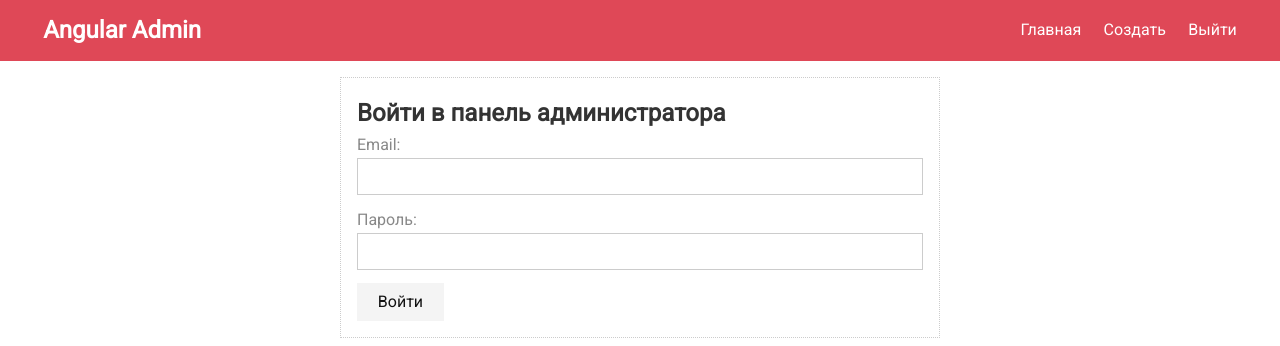
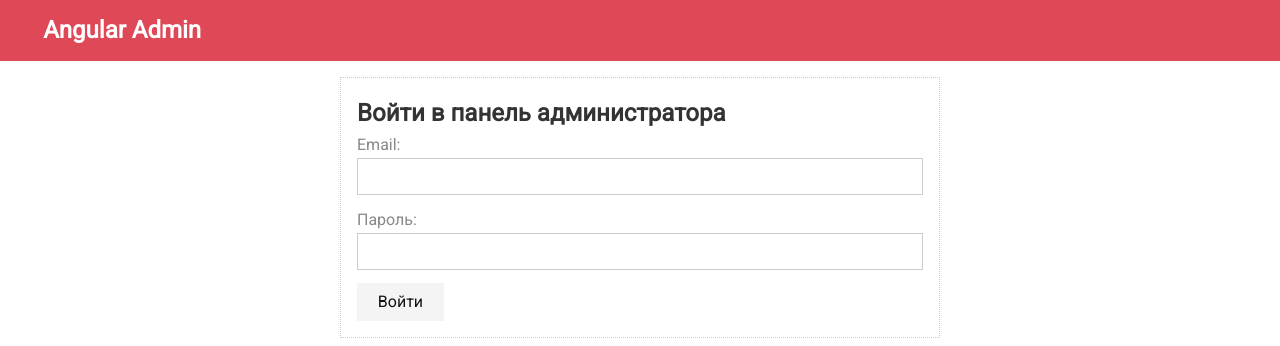
Before and after one commit to tysiachnyi/Blog, an Angular app: page /admin/login in a window 1280 px wide. Shown: the top 346 px of the page. Built offline with nearby package versions, Linux system fonts and the light colour scheme.

Commit message:
hide nav when not logged in

```diff
--- a/src/app/admin/login-page/login-page.component.ts
+++ b/src/app/admin/login-page/login-page.component.ts
@@ -48,7 +48,6 @@ export class LoginPageComponent implements OnInit {
       this.submitted = false;
     }, () => {
       this.submitted = false;
-    });
+    }, () => {this.submitted = false; });
   }
-
 }
--- a/src/app/admin/shared/components/admin-layout/admin-layout.component.html
+++ b/src/app/admin/shared/components/admin-layout/admin-layout.component.html
@@ -3,7 +3,7 @@
     <a routerLink="/">Angular Admin</a>
   </h1>
 
-  <ul>
+  <ul *ngIf="auth.isAuthenticated()">
     <li routerLinkActive="active">
       <a [routerLink]="['/admin', 'dashboard']">Главная</a>
     </li>
--- a/src/app/admin/shared/components/admin-layout/admin-layout.component.ts
+++ b/src/app/admin/shared/components/admin-layout/admin-layout.component.ts
@@ -1,6 +1,6 @@
 import {Component, OnInit} from '@angular/core';
 import {Router} from '@angular/router';
-import {AuthService} from "../../services/auth.service";
+import {AuthService} from '../../services/auth.service';
 
 @Component({
   selector: 'app-admin-layout',
@@ -10,7 +10,8 @@ import {AuthService} from "../../services/auth.service";
 export class AdminLayoutComponent implements OnInit {
 
   constructor(private router: Router,
-              private auth: AuthService) {
+              public auth: AuthService
+              ) {
   }
 
   ngOnInit() {
```
